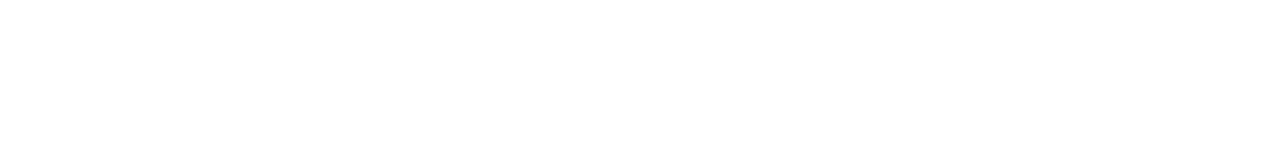
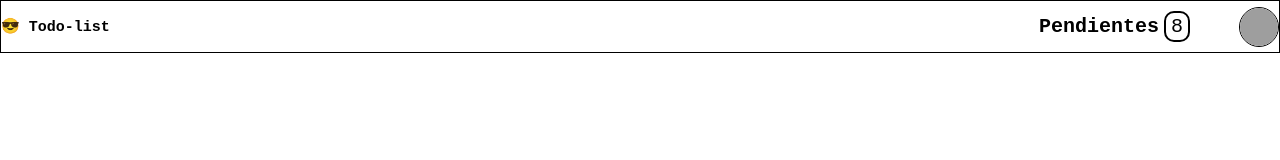
Before and after one commit to Rg4Pablo21/todo_list, a plain HTML site: page pages/dashboard.html in a window 1280 px wide. Drawn offline with Linux system fonts and the light colour scheme; grey boxes are pictures that could not be loaded.

Commit message:
Se termina trabajar diseño del header

```diff
--- a/components/header/headerComponent.css
+++ b/components/header/headerComponent.css
@@ -0,0 +1,44 @@
+header{
+    display: grid;
+    grid-template-columns: 1fr 20rem auto;
+    align-items: center;
+    gap: 1rem;
+    border: 1px solid black;
+}
+
+.div-tareas {
+    display: flex;
+    justify-content: flex-start;
+    align-items: center;
+    gap: 0.5rem;
+
+    padding:1rem;
+    border-radius: 8px;
+
+}
+
+
+.div-logo{
+    width: 4rem;
+    height: 4rem;
+    border-radius: 100%;
+    border: 1px solid black;
+}
+
+.texto{
+    font-size: 2rem;
+    font-weight: bold;
+}
+
+.numero{
+    border: 2px solid black;
+    padding: 0.2rem 0.5rem;
+    border-radius: 10px;
+    font-size: 2rem;
+}
+.logo-img{
+    width: 100%;
+    height: 100%;
+    object-fit: cover;
+    border-radius: 50%;
+}
--- a/components/header/headerComponent.js
+++ b/components/header/headerComponent.js
@@ -0,0 +1,42 @@
+export function header(){
+    let header = document.createElement('header');
+
+
+    let h1 = document.createElement('h1');
+    h1.innerText="😎 Todo-list";
+    header.appendChild(h1);
+
+    let divTareas = document.createElement('div');
+    divTareas.className = "div-tareas";
+    header.appendChild(divTareas);
+
+    let texto = document.createElement('span')
+    texto.innerText="Pendientes"
+    texto.className="texto"
+    divTareas.appendChild(texto)
+
+
+    let numero= document.createElement('span')
+    numero.innerText="8"
+    numero.className="numero"
+    divTareas.appendChild(numero);
+
+
+
+    let divLogoUsuario = document.createElement('div');
+    divLogoUsuario.className="div-logo";
+
+    let img = document.createElement('img')
+    img.src= "https://static.vecteezy.com/system/resources/previews/014/018/579/non_2x/ms-365-logo-on-transparent-background-free-vector.jpg"
+    img.className="logo-img";
+
+    divLogoUsuario.appendChild(img);
+    header.appendChild(divLogoUsuario);
+
+
+
+
+
+    return header;
+
+}
--- a/pages/dashboard.html
+++ b/pages/dashboard.html
@@ -6,6 +6,7 @@
     <title>Dashboard</title>
 
     <link rel="stylesheet" href="../config.css">
+    <link rel="stylesheet" href="../components/header/headerComponent.css">
 </head>
 <body>
     <script src="../views/dashboardView.js" type="module"></script>
--- a/views/dashboardView.js
+++ b/views/dashboardView.js
@@ -1,11 +1,14 @@
+import { header } from "../components/header/headerComponent.js";
+
 export function dashboard(){
 
     let seccion = document.createElement('section');
 
 
-    let h1 = document.createElement('h1');
-    h1.innerText="Hola Mundo";
-    seccion.appendChild(h1)
+    //header
+    seccion.appendChild(header())
 
     return seccion
 }
+
+document.body.appendChild(dashboard());
```
Also changed, not shown: config.css (line endings or trailing spaces), 1 other file.
